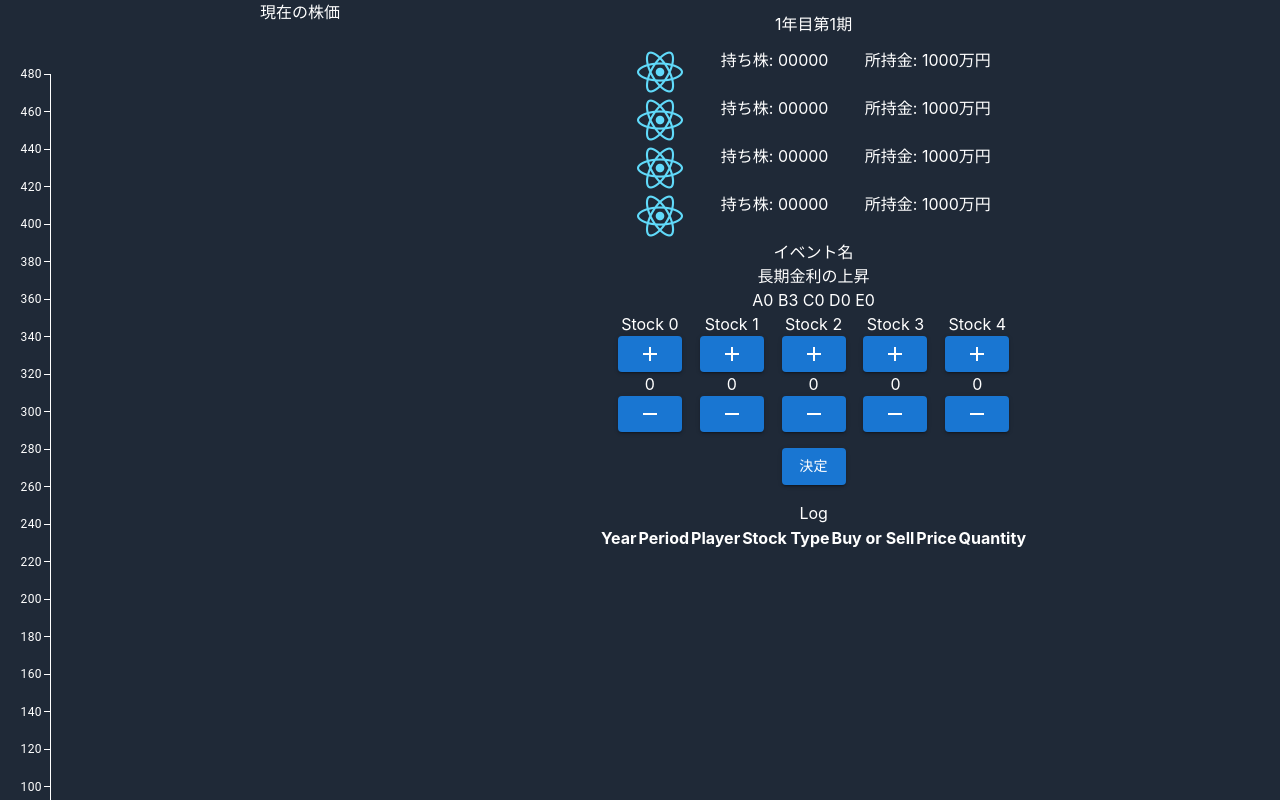
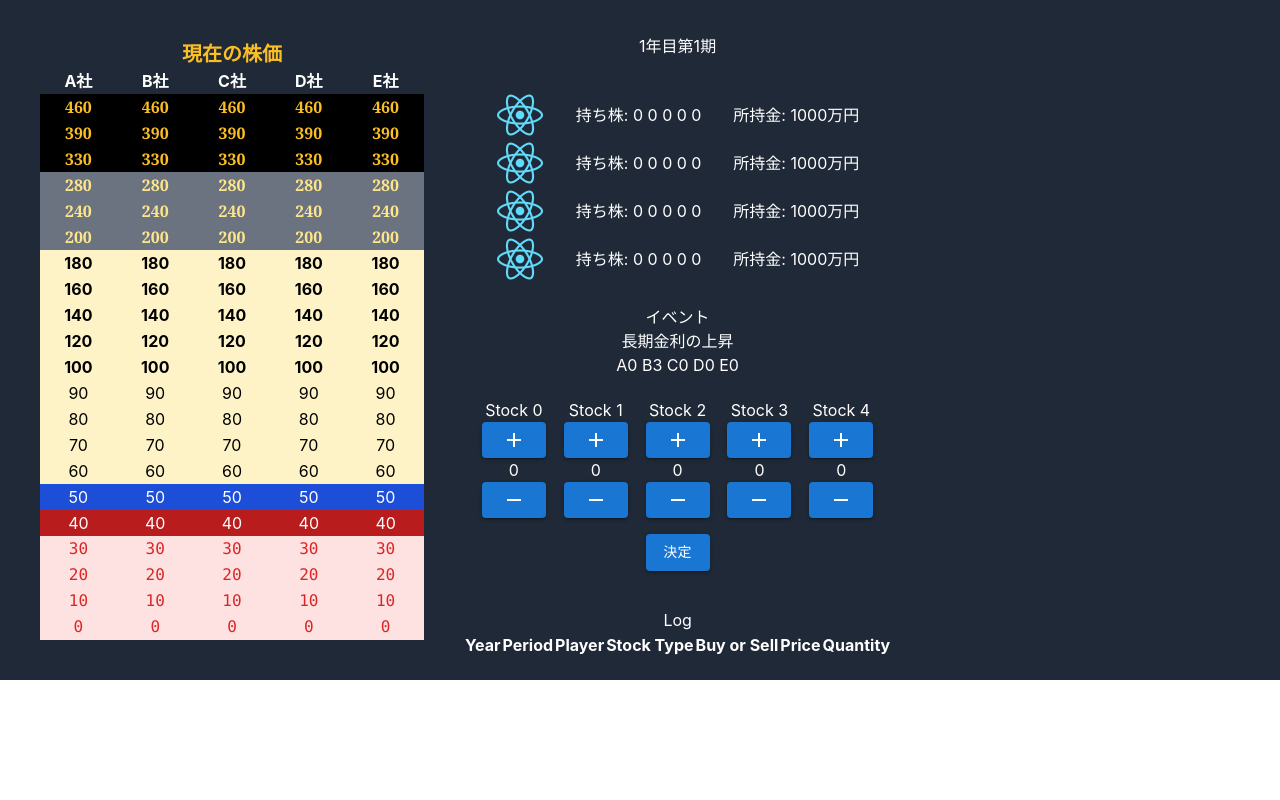
Before and after one commit to takikomiudon/sdm-fin, a React (Create React App) app in the folder my-app/: page / in a window 1280 px wide. Shown: the top 800 px of the page. Built offline with nearby package versions, Linux system fonts and the light colour scheme.

Commit message:
株価チャート実装

```diff
--- a/my-app/src/App.jsx
+++ b/my-app/src/App.jsx
@@ -18,7 +18,7 @@ function App() {
   const [player3, setPlayer3] = useState(initialPlayerState);
   const [player4, setPlayer4] = useState(initialPlayerState);
 
-  const initialStockPriceState = [5, 5, 5, 5, 5];
+  const initialStockPriceState = [15, 15, 15, 15, 15];
   const [stockPrices, setStockPrices] = useState(initialStockPriceState);
 
   const [year, setYear] = useState(1);
@@ -129,8 +129,12 @@ function App() {
   return (
     <div className="text-center bg-gray-800 text-white flex flex-row ">
       <StockPriceChart stockPrices={stockPrices} />
-      <div>
-        <GameYearAndPeriod year={year} period={period} isFinished={isFinished} />
+      <div className="flex flex-col justify-evenly">
+        <GameYearAndPeriod
+          year={year}
+          period={period}
+          isFinished={isFinished}
+        />
         <PlayerInfoList
           player1={player1}
           player2={player2}
--- a/my-app/src/event/Event.jsx
+++ b/my-app/src/event/Event.jsx
@@ -1,7 +1,7 @@
 const Event = (props) => {
   return (
     <div>
-      <h4 style={{ margin: 0 }}>イベント名</h4>
+      <h4 style={{ margin: 0 }}>イベント</h4>
       <h2 style={{ margin: 0 }}>{props.eventNameArray[props.eventNum]}</h2>
       <h4 style={{ margin: 0 }}>
         A{props.eventArray[props.eventNum][0]}
--- a/my-app/src/playerInfo/PlayerInfo.jsx
+++ b/my-app/src/playerInfo/PlayerInfo.jsx
@@ -2,9 +2,9 @@ import logo from "./img/logo192.png";
 
 const PlayerInfo = (props) => {
   return (
-    <div className="flex flex-row justify-evenly">
-      <img src={logo} className="h-12" alt="logo"/>
-      <p>持ち株: {props.player.stocks}</p>
+    <div className="flex flex-row justify-evenly items-center">
+      <img src={logo} className="h-12" alt="logo" />
+      <p>持ち株: {props.player.stocks[0]} {props.player.stocks[1]} {props.player.stocks[2]} {props.player.stocks[3]} {props.player.stocks[4]}</p>
       <p>所持金: {props.player.money}万円</p>
     </div>
   );
--- a/my-app/src/stockPriceChart/StockPriceChart.jsx
+++ b/my-app/src/stockPriceChart/StockPriceChart.jsx
@@ -1,42 +1,51 @@
-import { BarChart } from "@mui/x-charts/BarChart";
+const priceArray = [
+  460, 390, 330, 280, 240, 200, 180, 160, 140, 120, 100, 90, 80, 70, 60, 50, 40,
+  30, 20, 10, 0,
+];
 
-const StockPriceChart = () => {
+const StockPriceChart = (props) => {
+  const isCurrentPrice = (index, stock) => {
+    if (index === props.stockPrices[stock]) {
+      return "bg-blue-700";
+    } else if (index === props.stockPrices[stock] + 1) {
+      return "bg-red-700";
+    } else if (index < 3) {
+      return "bg-black text-amber-400 font-serif font-bold";
+    } else if (index < 6) {
+      return "bg-gray-500 text-amber-200 font-serif font-bold";
+    } else if (index < 11) {
+      return "bg-amber-100 text-black font-bold";
+    } else if (index < 17) {
+      return "bg-amber-100 text-black";
+    } else {
+      return "bg-red-100 text-red-600 font-mono";
+    }
+  };
   return (
-    <div>
-      <h1>現在の株価</h1>
-      <BarChart
-        series={[
-          { data: [35, 35, 35, 35, 35], stack: "A", color: "#282c34" },
-          { data: [10, 10, 10, 10, 10], stack: "A" },
-          { data: [10, 10, 10, 10, 10], stack: "A" },
-        ]}
-        width={600}
-        height={1000}
-        xAxis={[
-          {
-            scaleType: "band",
-            data: ["Stock1", "Stock2", "Stock3", "Stock4", "Stock5"],
-          },
-        ]}
-        yAxis={[{ max: 480 }]}
-        sx={{
-          "& .MuiChartsAxis-left .MuiChartsAxis-tickLabel": {
-            fill: "#ffffff",
-          },
-          "& .MuiChartsAxis-bottom .MuiChartsAxis-tickLabel": {
-            fill: "#ffffff",
-          },
-          "& .MuiChartsAxis-bottom .MuiChartsAxis-line": {
-            stroke: "#ffffff",
-          },
-          "& .MuiChartsAxis-left .MuiChartsAxis-line": {
-            stroke: "#ffffff",
-          },
-          "& .MuiChartsAxis-root .MuiChartsAxis-tick": {
-            stroke: "#ffffff",
-          },
-        }}
-      />
+    <div className="mt-10">
+      <h1 className="text-amber-400 text-xl font-serif font-bold">
+        現在の株価
+      </h1>
+      <table className="w-96 m-10 mt-0">
+        <thead>
+          <th>A社</th>
+          <th>B社</th>
+          <th>C社</th>
+          <th>D社</th>
+          <th>E社</th>
+        </thead>
+        <tbody>
+          {priceArray.map((price, index) => (
+            <tr>
+              <td className={isCurrentPrice(index, 0)}>{price}</td>
+              <td className={isCurrentPrice(index, 1)}>{price}</td>
+              <td className={isCurrentPrice(index, 2)}>{price}</td>
+              <td className={isCurrentPrice(index, 3)}>{price}</td>
+              <td className={isCurrentPrice(index, 4)}>{price}</td>
+            </tr>
+          ))}
+        </tbody>
+      </table>
     </div>
   );
 };
--- a/my-app/src/stockSelector/StockSelector.jsx
+++ b/my-app/src/stockSelector/StockSelector.jsx
@@ -52,9 +52,9 @@ const StockSelector = (props) => {
     setStock4(0);
   };
 
-  const priceArrey = [
-    0, 10, 20, 30, 40, 50, 60, 70, 80, 90, 100, 120, 140, 160, 180, 200, 240,
-    280, 330, 390, 460,
+  const priceArray = [
+    460, 390, 330, 280, 240, 200, 180, 160, 140, 120, 100, 90, 80, 70, 60, 50,
+    40, 30, 20, 10, 0,
   ];
 
   const trade = () => {
@@ -92,14 +92,14 @@ const StockSelector = (props) => {
         const isBuy = stock > 0;
         stock = isBuy ? stock : -stock;
 
-        const dealingPrice = priceArrey[props.stockPrices[i] - !isBuy];
+        const dealingPrice = priceArray[props.stockPrices[i] + !isBuy];
 
         const updatedMoney = player.money + stock * dealingPrice;
         const updatedStocks = isBuy
           ? player.stocks[i] + stock
           : player.stocks[i] - stock;
 
-        const updatedPrice = props.stockPrices[i] + (isBuy ? 1 : -1);
+        const updatedPrice = props.stockPrices[i] + (isBuy ? -1 : 1);
 
         setPlayer({
           stocks: [
@@ -110,15 +110,11 @@ const StockSelector = (props) => {
           money: updatedMoney,
         });
 
-        console.log(props.stockPrices);
-
         props.setStockPrices([
           ...props.stockPrices.slice(0, i),
           updatedPrice,
           ...props.stockPrices.slice(i + 1),
         ]);
-
-        console.log(props.stockPrices);
 
         props.addActionLog(
           props.year,
@@ -136,20 +132,16 @@ const StockSelector = (props) => {
   const event = () => {
     const newPrices = [0, 0, 0, 0, 0];
     for (let i = 0; i < 5; i++) {
-      if (
-        0 <=
-        props.stockPrices[i] + props.eventArray[props.eventNum][i] <=
-        20
+      if (props.stockPrices[i] - props.eventArray[props.eventNum][i] < 0) {
+        newPrices[i] = 0;
+      } else if (
+        props.stockPrices[i] - props.eventArray[props.eventNum][i] >
+        19
       ) {
+        newPrices[i] = 19;
+      } else {
         newPrices[i] =
-          props.stockPrices[i] + props.eventArray[props.eventNum][i];
-      } else if (
-        0 >
-        props.stockPrices[i] + props.eventArray[props.eventNum][i]
-      ) {
-        newPrices[i] = 0;
-      } else {
-        newPrices[i] = 20;
+          props.stockPrices[i] - props.eventArray[props.eventNum][i];
       }
     }
     props.setStockPrices(newPrices);
```
